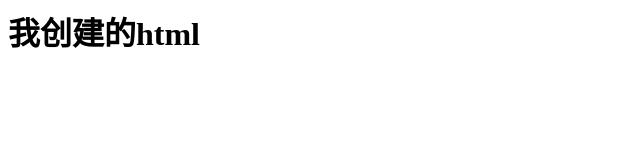
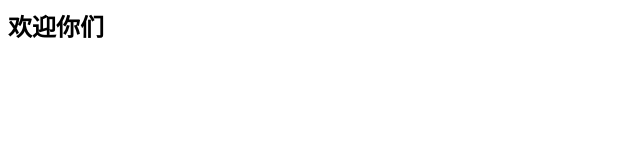
Before and after one commit to za123456za/xz, a plain HTML site: page index.html in a window 1280 px wide. Shown: the whole page, without its empty margins (0-640 px from the left). Drawn offline with Linux system fonts and the light colour scheme.

Commit message:
为欢迎词添加h2

```diff
--- a/index.html
+++ b/index.html
@@ -2,6 +2,6 @@
  <head>
  </head>
  <body>
- <h1>我创建的html</h1>
+ <h2>欢迎你们</h2>
  </body>
 </html>
```
